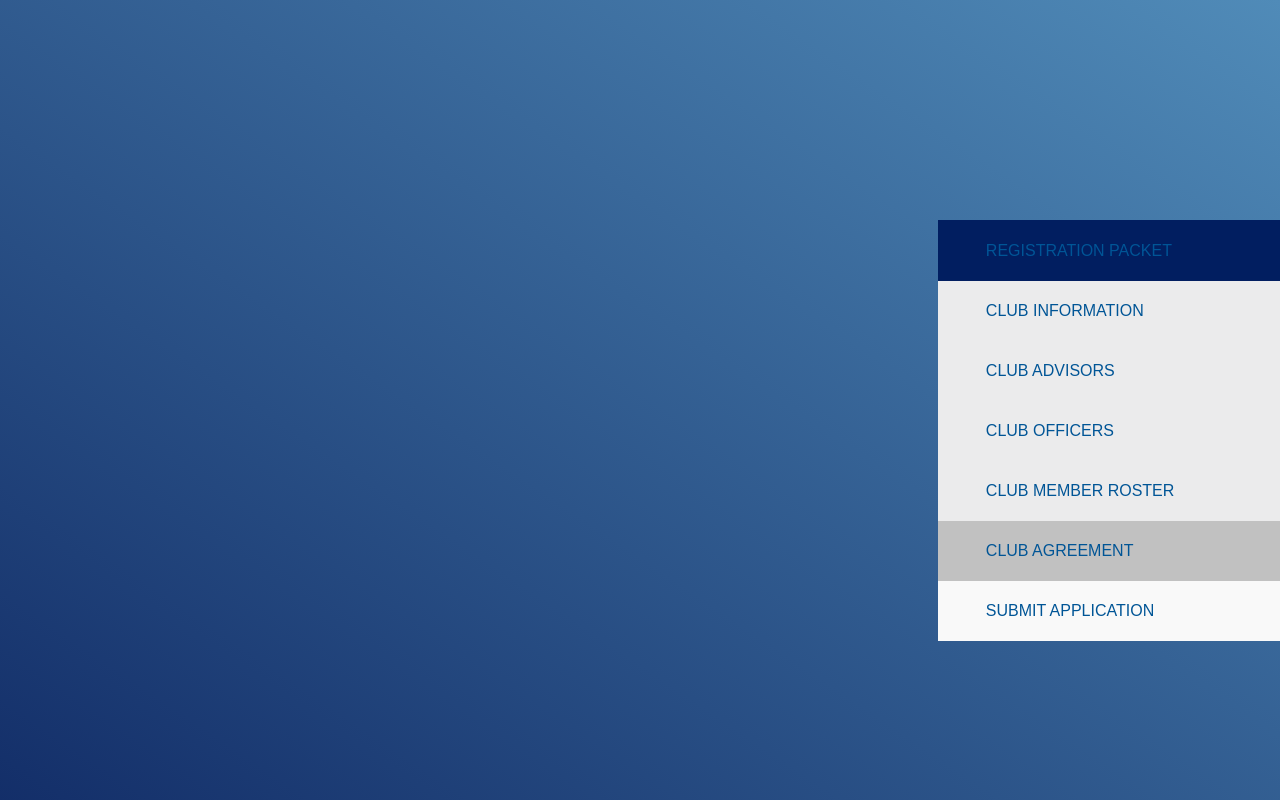
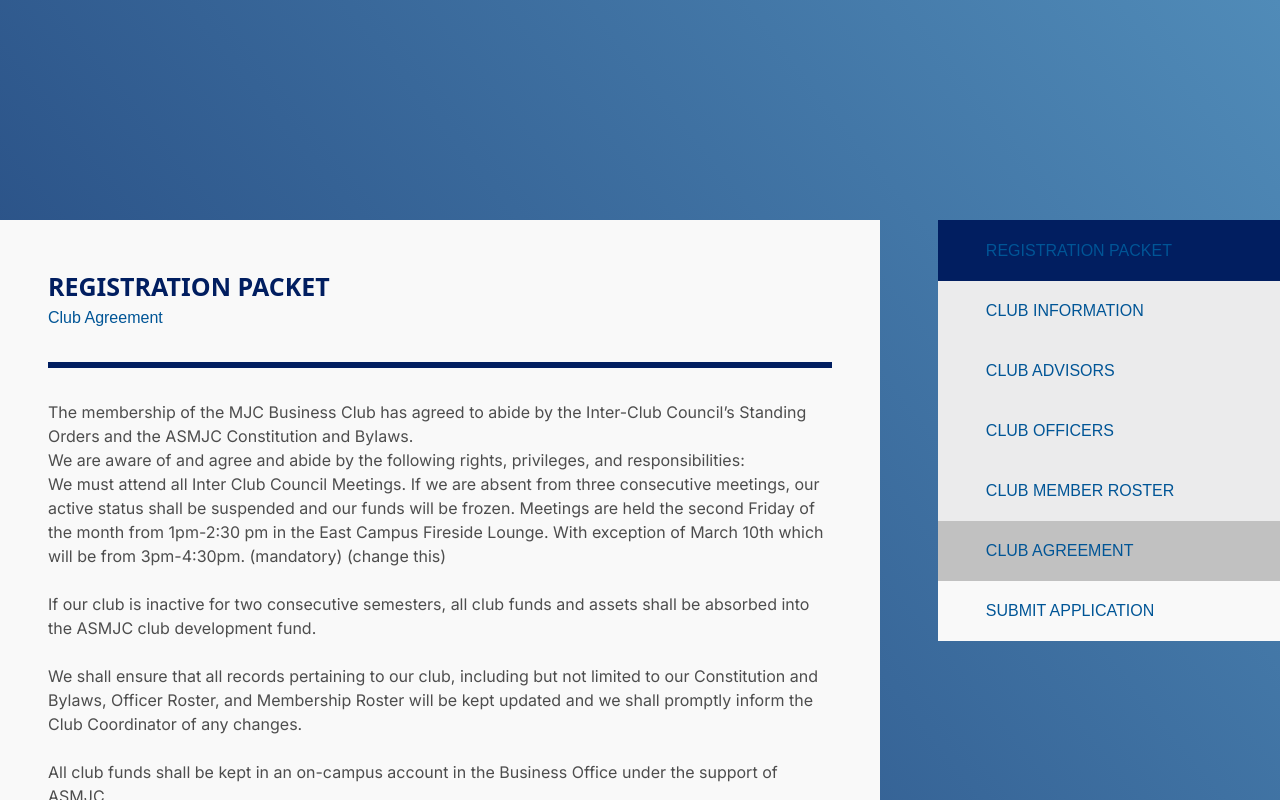
Before and after one commit to Community-ALI/club-website, a Next.js app: page /club-application in a window 1280 px wide. Both pictures are taken after a click on the button "CLUB AGREEMENT". Shown: the top 800 px of the page. Built offline with nearby package versions, Linux system fonts and the light colour scheme; a web font is replaced by a local one.

Commit message:
Feat(ClubAgreement): Add fields and save button

```diff
--- /dev/null
+++ b/app/club-application/ClubAgreement.jsx
@@ -0,0 +1,124 @@
+import ClubApplicationHeaderSection from "./ClubApplicationHeaderSection";
+import ClubApplicationTextField from "./ClubApplicationTextField";
+import { useState } from "react";
+import RoundedButton from "@components/RoundedButton";
+
+export default function ClubAgreemet() {
+  const [clubAgreementSignatures, setClubAgreementSignatures] = useState([
+    {
+      role: "Club President",
+      signature: "",
+      date: "",
+    },
+    {
+      role: "Club Advisor",
+      signature: "",
+      date: "",
+    },
+  ]);
+
+  function ChangeSignatureField(field, index, e) {
+    setClubAgreementSignatures(
+      clubAgreementSignatures.map((signature, signatureIndex) =>
+        signatureIndex === index ? signature : e.target.value
+      )
+    );
+  }
+
+  return (
+    <div className="py-12">
+      <ClubApplicationHeaderSection sectionTitle="Club Agreement" />
+      <ClubAgreementText />
+      <div className="px-12">
+        {clubAgreementSignatures.map((signature, index) => {
+          return (
+            <div className="flex flex-wrap gap-[60px] justify-center" key={index}>
+              <ClubApplicationTextField
+                label={clubAgreementSignatures[index].role + " Signature"}
+                onChange={(e) => ChangeSignatureField("signature", index, e)}
+              />
+              <ClubApplicationTextField label="Date" onChange={(e) => ChangeSignatureField("date", index, e)} />
+            </div>
+          );
+        })}
+      </div>
+        <hr />
+        <div className="px-12">
+            <RoundedButton innerHTML="Save and Continue" variant={0} />
+        </div>
+      </div>
+  );
+}
+
+function ClubAgreementText() {
+  return (
+    <div className="px-12 mt-8">
+      <p>
+        The membership of the MJC Business Club has agreed to abide by the
+        Inter-Club Council’s Standing Orders and the ASMJC Constitution and
+        Bylaws.
+      </p>
+
+      <p>
+        We are aware of and agree and abide by the following rights, privileges,
+        and responsibilities:
+      </p>
+
+      <ol>
+        <li>
+          <p>
+            We must attend all Inter Club Council Meetings. If we are absent
+            from three consecutive meetings, our active status shall be
+            suspended and our funds will be frozen. Meetings are held the second
+            Friday of the month from 1pm-2:30 pm in the East Campus Fireside
+            Lounge. With exception of March 10th which will be from 3pm-4:30pm.
+            (mandatory) (change this)
+          </p>
+        </li>
+        <br />
+        <li>
+          <p>
+            If our club is inactive for two consecutive semesters, all club
+            funds and assets shall be absorbed into the ASMJC club development
+            fund.
+          </p>
+        </li>
+        <br />
+        <li>
+          <p>
+            We shall ensure that all records pertaining to our club, including
+            but not limited to our Constitution and Bylaws, Officer Roster, and
+            Membership Roster will be kept updated and we shall promptly inform
+            the Club Coordinator of any changes.
+          </p>
+        </li>
+        <br />
+        <li>
+          <p>
+            All club funds shall be kept in an on-campus account in the Business
+            Office under the support of ASMJC.
+          </p>
+        </li>
+        <br />
+        <li>
+          <p>
+            We must have an active Advisor who attends all club functions and
+            verifies officer eligibility.
+          </p>
+        </li>
+        <br />
+        <li>
+          <p>
+            Club officers must maintain a 2.0 grade point average or higher to
+            hold office.
+          </p>
+        </li>
+        <br />
+        <li>
+          <p>Club officers must be enrolled in 5 units to hold office.</p>
+        </li>
+        <br />
+      </ol>
+    </div>
+  );
+}
--- a/app/club-application/ClubApplicationTextField.jsx
+++ b/app/club-application/ClubApplicationTextField.jsx
@@ -2,7 +2,7 @@
   const { label, subtext, value, onChange } = props;
 
   return (
-    <div className="flex flex-col gap-2 mt-8 flex-1">
+    <div className="flex flex-col gap-2 mt-8">
       <label className="text-lightBlue font-bold text-lg">{label}</label>
       <p>{subtext}</p>
       <input
--- a/app/club-application/page.jsx
+++ b/app/club-application/page.jsx
@@ -4,6 +4,7 @@
 import ClubAdvisors from "./ClubAdvisors";
 import ClubOfficers from "./ClubOfficersSection";
 import ClubMembers from "./ClubMembers";
+import ClubAgreemet from "./ClubAgreement";
 
 const sections = [
   {
@@ -24,6 +25,7 @@
   },
   {
     title: "CLUB AGREEMENT",
+    form: <ClubAgreemet />,
   },
   {
     title: "SUBMIT APPLICATION",
```
